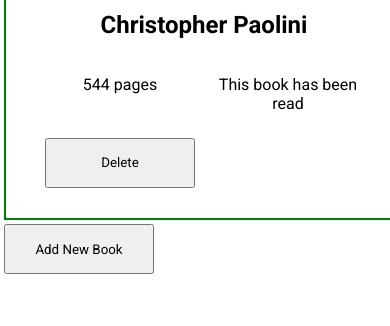
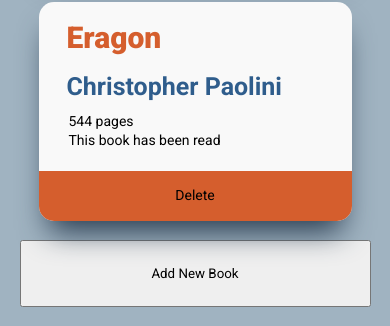
Before and after one commit to pandalexander/library-odin, a plain HTML site: page index.html in a window 390 px wide. Shown: the part 704-1030 px from the top of the page. Before the commit the page ends 978 px from the top, so only its background shows below. Drawn offline with Linux system fonts and the light colour scheme.

Commit message:
Fix styling and make library responsive

```diff
--- a/styles.css
+++ b/styles.css
@@ -3,7 +3,7 @@
   padding: 0;
   font-family: "Roboto", sans-serif;
 }
-
+/*
 #library-container {
   display: grid;
   grid-template-columns: repeat(auto-fit, minmax(25rem, 1fr));
@@ -14,6 +14,7 @@
 
 .card {
   height: 15rem;
+  width: ;
   max-width: 35rem;
   padding: 30px;
   border: solid green 2px;
@@ -44,9 +45,7 @@
   grid-row: 3 / -1;
 }
 
-dialog {
-  margin: auto auto auto auto;
-}
+
 
 button {
   width: 150px;
@@ -55,4 +54,121 @@
 
 #show-dialog {
   margin-left: 4px;
+} */
+
+body {
+  min-height: 100vh;
+  padding: 5vw;
+  font-family: "Roboto", sans-serif;
+  background-color: #a0b3c1;
 }
+
+#library-container {
+  display: grid;
+  grid-template-columns: repeat(3, minmax(350px, 1fr));
+  gap: 4px;
+  padding: 4px;
+}
+
+.card {
+  border-radius: 15px;
+  background-color: #f9f9f9;
+  display: inline-block;
+  margin: 15px;
+  font-size: 14px;
+  padding: 5px 30px 25px 30px;
+  line-height: 1.4;
+  position: relative;
+  overflow: hidden;
+  min-height: 140px;
+  box-shadow: rgb(38, 57, 77) 0px 20px 30px -10px;
+}
+
+.card h1 {
+  font-weight: 800;
+  color: #d55e2d;
+  font-size: 30px;
+  margin: 10px 0px 8px -2px;
+  text-shadow: none;
+}
+
+.card h2 {
+  color: #2f5d8c;
+  font-weight: 600;
+  font-size: 25px;
+  margin: 10px 0px 8px -2px;
+  text-shadow: none;
+}
+
+#show-dialog {
+  width: 100%;
+  height: 5em;
+}
+
+.read {
+  padding-bottom: 45px;
+}
+
+.delete-book {
+  all: unset;
+  text-align: center;
+  background-color: #d55e2d;
+  position: absolute;
+  bottom: 0;
+  right: 0;
+  width: 100%;
+  padding: 15px 0 15px 0;
+}
+
+.delete-book:hover {
+  background-color: #2f5d8c;
+  color: #f9f9f9;
+  transition: 0.5s;
+}
+
+@media only screen and (max-width: 1200px) {
+  #library-container {
+    display: grid;
+    grid-template-columns: repeat(2, minmax(350px, 1fr));
+    gap: 4px;
+    padding: 4px;
+  }
+}
+
+@media only screen and (max-width: 940px) {
+  #library-container {
+    grid-template-columns: 1fr;
+    gap: 4px;
+    padding: 4px;
+  }
+}
+
+dialog {
+  border-style: none;
+  box-shadow: #d55e2d;
+  border-radius: 15px;
+  margin: auto;
+  box-shadow: rgba(0, 0, 0, 0.25) 0px 54px 55px,
+    rgba(0, 0, 0, 0.12) 0px -12px 30px, rgba(0, 0, 0, 0.12) 0px 4px 6px,
+    rgba(0, 0, 0, 0.17) 0px 12px 13px, rgba(0, 0, 0, 0.09) 0px -3px 5px;
+}
+
+#new-book-form {
+  padding: 30px;
+  display: grid;
+  grid-template-columns: 1fr 1fr;
+  grid-template-rows: repeat(5, 1fr);
+  gap: 10px;
+  justify-content: center;
+  align-items: center;
+  align-content: center;
+}
+
+label {
+  font-size: large;
+}
+
+input#have-read {
+  margin-right: auto;
+  height: 100%;
+}
```
Also changed, not shown: index.html (+2 -4 lines).
